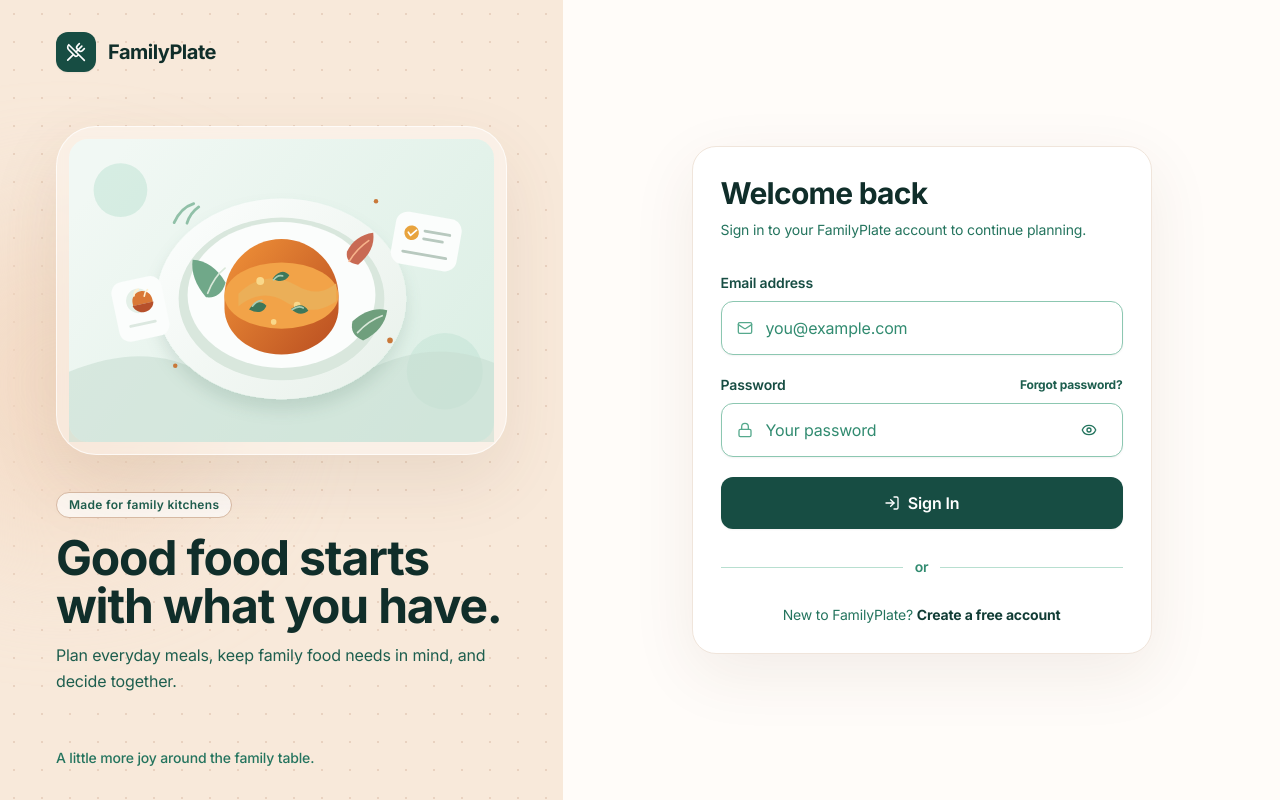
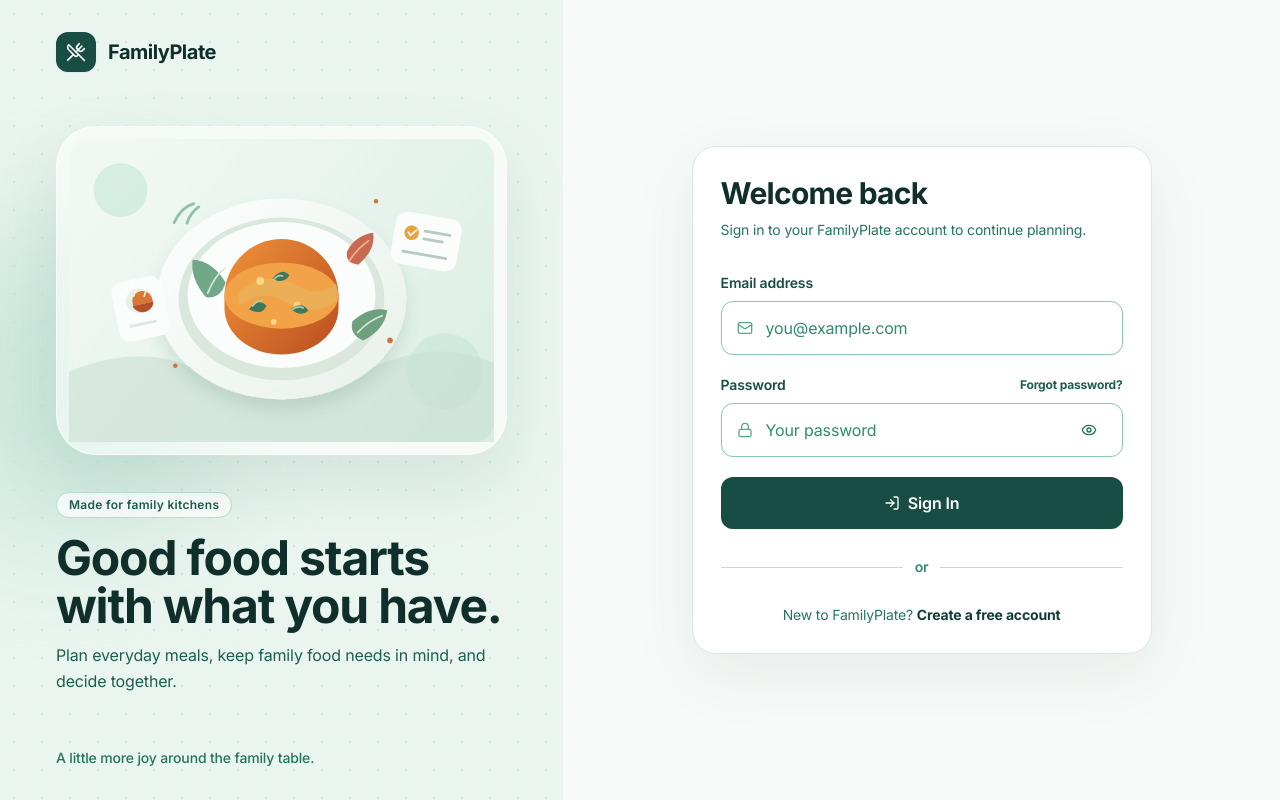
Before and after one commit to Iqrasultan112/familyplate, a React (Vite) app in the folder client/: page /login in a window 1280 px wide. Built offline with nearby package versions, Linux system fonts and the light colour scheme; no server answers.

Commit message:
Align auth pages with green theme

```diff
--- a/client/src/layouts/AuthLayout.jsx
+++ b/client/src/layouts/AuthLayout.jsx
@@ -5,21 +5,21 @@ import mealIllustration from '../assets/family-meal.svg';
 
 export default function AuthLayout() {
   return (
-    <main className="min-h-screen min-h-[100dvh] overflow-x-hidden bg-[#FFFCF9] lg:grid lg:grid-cols-[minmax(360px,0.88fr)_minmax(520px,1.12fr)]">
-      <aside className="relative hidden min-h-screen flex-col overflow-hidden bg-[#F8E9DA] px-9 py-8 lg:flex xl:px-14">
-        <div className="absolute inset-0 opacity-50" style={{ backgroundImage: 'radial-gradient(#D9BBA5 1px, transparent 1px)', backgroundSize: '28px 28px' }} />
-        <div className="absolute -left-24 top-[28%] h-80 w-80 rounded-full bg-[#F2D8C0]/70 blur-3xl" />
+    <main className="min-h-screen min-h-[100dvh] overflow-x-hidden bg-[#F7FAF8] lg:grid lg:grid-cols-[minmax(360px,0.88fr)_minmax(520px,1.12fr)]">
+      <aside className="relative hidden min-h-screen flex-col overflow-hidden bg-[#EAF5EF] px-9 py-8 lg:flex xl:px-14">
+        <div className="absolute inset-0 opacity-50" style={{ backgroundImage: 'radial-gradient(#B8DFD0 1px, transparent 1px)', backgroundSize: '28px 28px' }} />
+        <div className="absolute -left-24 top-[28%] h-80 w-80 rounded-full bg-[#B8DFD0]/60 blur-3xl" />
         <div className="relative z-10 flex items-center gap-3 text-primary-950">
           <div className="flex h-10 w-10 items-center justify-center rounded-xl bg-primary-800 text-white shadow-sm"><UtensilsCrossed className="h-5 w-5" /></div>
           <span className="text-xl font-bold tracking-tight">FamilyPlate</span>
         </div>
 
         <div className="relative z-10 flex flex-1 flex-col items-center justify-center py-8">
-          <div className="flex w-full max-w-[560px] items-center justify-center rounded-[2.5rem] border border-white/70 bg-white/35 p-3 shadow-[0_28px_70px_rgba(105,67,43,0.10)] backdrop-blur-sm">
+          <div className="flex w-full max-w-[560px] items-center justify-center rounded-[2.5rem] border border-white/80 bg-white/55 p-3 shadow-[0_28px_70px_rgba(23,77,67,0.10)] backdrop-blur-sm">
             <img src={mealIllustration} alt="A freshly prepared family meal" className="max-h-[48vh] w-full object-contain" />
           </div>
           <div className="mt-9 w-full max-w-[560px]">
-            <span className="inline-flex rounded-full border border-[#D9BBA5] bg-white/70 px-3 py-1 text-xs font-semibold tracking-wide text-primary-700">Made for family kitchens</span>
+            <span className="inline-flex rounded-full border border-[#B8DFD0] bg-white/80 px-3 py-1 text-xs font-semibold tracking-wide text-primary-700">Made for family kitchens</span>
             <h1 className="mt-4 max-w-lg text-4xl font-bold leading-[1.08] tracking-tight text-primary-950 xl:text-5xl">Good food starts with what you have.</h1>
             <p className="mt-3 max-w-md text-base leading-relaxed text-primary-700">Plan everyday meals, keep family food needs in mind, and decide together.</p>
           </div>
@@ -34,7 +34,7 @@ export default function AuthLayout() {
           <span className="text-xl font-bold tracking-tight">FamilyPlate</span>
         </div>
         <img src={mealIllustration} alt="A freshly prepared family meal" className="mb-3 h-14 w-auto object-contain sm:h-[76px] lg:hidden" />
-        <div className="w-full max-w-[460px] rounded-3xl border border-[#F0E5DB] bg-white p-4 shadow-[0_20px_65px_rgba(85,49,29,0.08)] sm:p-7">
+        <div className="w-full max-w-[460px] rounded-3xl border border-[#DCE9E2] bg-white p-4 shadow-[0_20px_65px_rgba(23,77,67,0.08)] sm:p-7">
           <Outlet />
         </div>
         <p className="mt-5 text-center text-xs text-primary-500 lg:hidden">A little more joy around the family table.</p>
```
